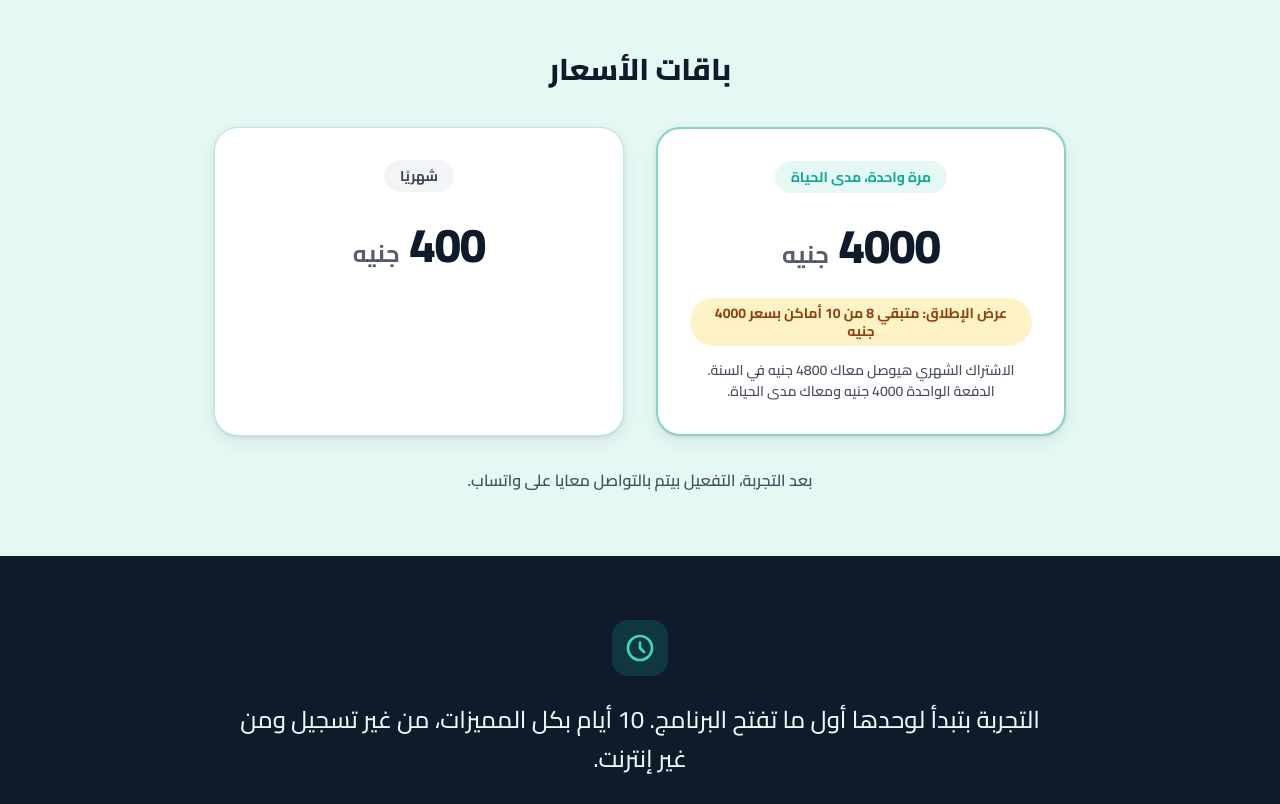
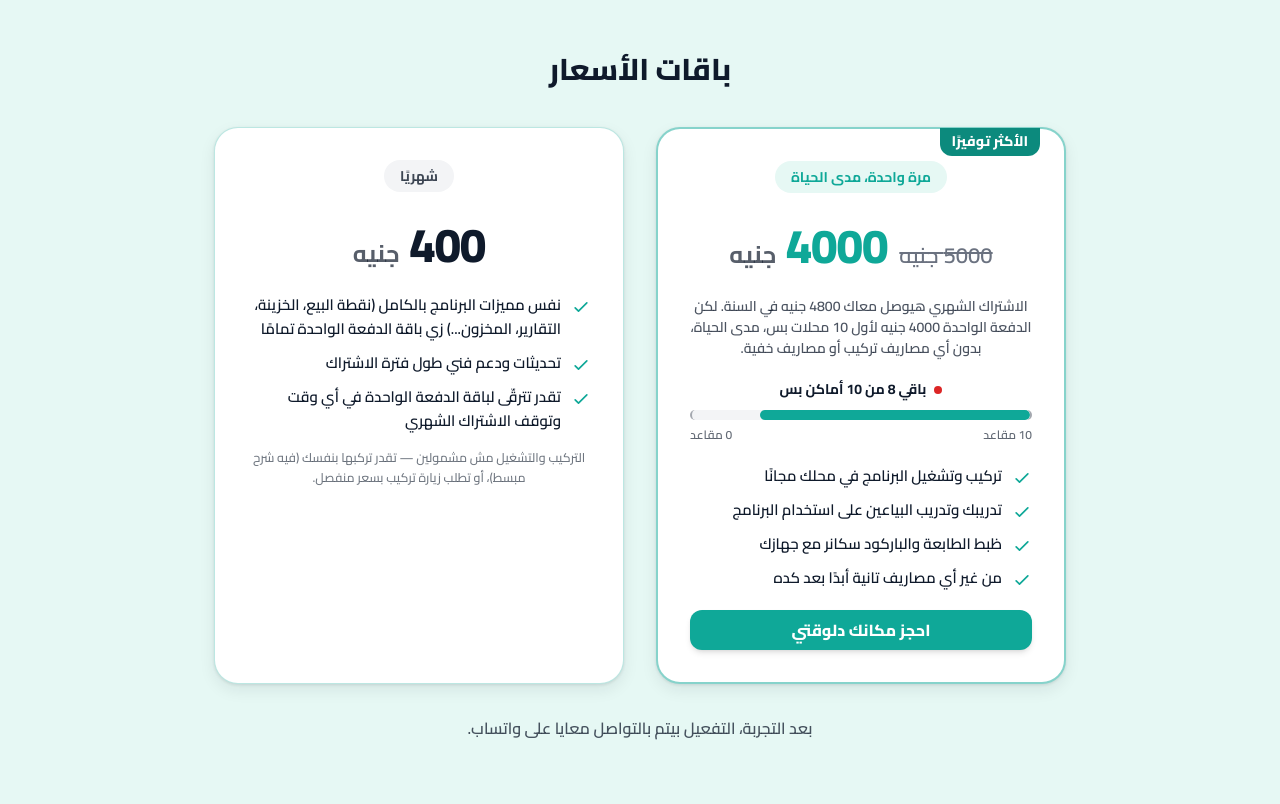
Before and after one commit to maro-devv/sellzy-releases, a plain HTML site: page docs/index.html in a window 1280 px wide. Shown: the part 2210-3014 px from the top of the page. Drawn offline with Linux system fonts and the light colour scheme.

Commit message:
Update pricing section: lifetime highlights, scarcity bar, feature lists

```diff
--- a/docs/app.js
+++ b/docs/app.js
@@ -18,17 +18,22 @@
   }
   document.querySelectorAll('[data-price]').forEach(function (el) {
     var key = el.getAttribute('data-price');
-    var value = key === 'lifetime' ? C.PRICE_LIFETIME : key === 'yearly' ? C.PRICE_MONTHLY * 12 : C.PRICE_MONTHLY;
+    var value = key === 'lifetimeOld' ? C.PRICE_LIFETIME_OLD : key === 'lifetime' ? C.PRICE_LIFETIME : key === 'yearly' ? C.PRICE_MONTHLY * 12 : C.PRICE_MONTHLY;
     el.textContent = formatPrice(value);
   });
 
-  // ---------- Founding-offer scarcity badge (lifetime price card) ----------
-  var foundingBadge = document.getElementById('founding-badge');
-  if (foundingBadge) {
+  // ---------- Founding-offer spots-remaining bar (lifetime price card) ----------
+  document.querySelectorAll('[data-founding-total]').forEach(function (el) { el.textContent = C.FOUNDING_OFFER_TOTAL; });
+  var foundingSpots = document.getElementById('founding-spots');
+  if (foundingSpots) {
     var foundingRemaining = C.FOUNDING_OFFER_TOTAL - C.FOUNDING_OFFER_SOLD;
     if (foundingRemaining > 0) {
-      foundingBadge.textContent = 'عرض الإطلاق: متبقي ' + foundingRemaining + ' من ' + C.FOUNDING_OFFER_TOTAL + ' أماكن بسعر ' + formatPrice(C.PRICE_LIFETIME) + ' جنيه';
-      foundingBadge.hidden = false;
+      foundingSpots.querySelector('[data-founding-remaining]').textContent = foundingRemaining;
+      var foundingTrack = document.getElementById('founding-track');
+      foundingTrack.setAttribute('aria-valuemax', C.FOUNDING_OFFER_TOTAL);
+      foundingTrack.setAttribute('aria-valuenow', foundingRemaining);
+      document.getElementById('founding-fill').style.width = (foundingRemaining / C.FOUNDING_OFFER_TOTAL * 100) + '%';
+      foundingSpots.hidden = false;
     }
   }
 
--- a/docs/config.js
+++ b/docs/config.js
@@ -10,6 +10,7 @@ window.SELLZY_CONFIG = {
   GITHUB_API_BASE: 'https://api.github.com/repos/',
   RELEASE_ASSET_NAME: 'SellzySetup.exe',
 
+  PRICE_LIFETIME_OLD: 5000,
   PRICE_LIFETIME: 4000,
   PRICE_MONTHLY: 400,
 
--- a/docs/index.html
+++ b/docs/index.html
@@ -195,14 +195,37 @@
         <h2 class="h2 h2--center">باقات الأسعار</h2>
         <div class="pricing__grid">
           <div class="price price--main">
+            <span class="price__ribbon">الأكثر توفيرًا</span>
             <span class="price__tag">مرة واحدة، مدى الحياة</span>
-            <div class="price__num"><span data-price="lifetime"></span> <span class="price__cur">جنيه</span></div>
-            <span class="price__badge" id="founding-badge" hidden></span>
-            <p class="price__savings">الاشتراك الشهري هيوصل معاك <span data-price="yearly"></span> جنيه في السنة. الدفعة الواحدة <span data-price="lifetime"></span> جنيه ومعاك مدى الحياة.</p>
+            <div class="price__row">
+              <del class="price__old"><span data-price="lifetimeOld"></span> جنيه</del>
+              <div class="price__num"><span data-price="lifetime"></span> <span class="price__cur">جنيه</span></div>
+            </div>
+            <p class="price__savings">الاشتراك الشهري هيوصل معاك <span data-price="yearly"></span> جنيه في السنة. لكن الدفعة الواحدة <span data-price="lifetime"></span> جنيه لأول <span data-founding-total></span> محلات بس، مدى الحياة، بدون أي مصاريف تركيب أو مصاريف خفية.</p>
+            <div class="spots" id="founding-spots" hidden>
+              <p class="spots__label"><span class="spots__dot" aria-hidden="true"></span><span>باقي <span data-founding-remaining></span> من <span data-founding-total></span> أماكن بس</span></p>
+              <div class="spots__track" id="founding-track" role="progressbar" aria-label="الأماكن المتبقية بسعر الإطلاق" aria-valuemin="0" aria-valuemax="10" aria-valuenow="0">
+                <div class="spots__fill" id="founding-fill"></div>
+              </div>
+              <div class="spots__scale" aria-hidden="true"><span><span data-founding-total></span> مقاعد</span><span>0 مقاعد</span></div>
+            </div>
+            <ul class="price__list">
+              <li><svg class="ico" aria-hidden="true"><use href="#i-check"/></svg><span>تركيب وتشغيل البرنامج في محلك مجانًا</span></li>
+              <li><svg class="ico" aria-hidden="true"><use href="#i-check"/></svg><span>تدريبك وتدريب البياعين على استخدام البرنامج</span></li>
+              <li><svg class="ico" aria-hidden="true"><use href="#i-check"/></svg><span>ظبط الطابعة والباركود سكانر مع جهازك</span></li>
+              <li><svg class="ico" aria-hidden="true"><use href="#i-check"/></svg><span>من غير أي مصاريف تانية أبدًا بعد كده</span></li>
+            </ul>
+            <a class="btn btn--download price__cta" data-wa href="#" target="_blank" rel="noopener noreferrer">احجز مكانك دلوقتي</a>
           </div>
           <div class="price">
             <span class="price__tag">شهريًا</span>
             <div class="price__num"><span data-price="monthly"></span> <span class="price__cur">جنيه</span></div>
+            <ul class="price__list">
+              <li><svg class="ico" aria-hidden="true"><use href="#i-check"/></svg><span>نفس مميزات البرنامج بالكامل (نقطة البيع، الخزينة، التقارير، المخزون...) زي باقة الدفعة الواحدة تمامًا</span></li>
+              <li><svg class="ico" aria-hidden="true"><use href="#i-check"/></svg><span>تحديثات ودعم فني طول فترة الاشتراك</span></li>
+              <li><svg class="ico" aria-hidden="true"><use href="#i-check"/></svg><span>تقدر تترقّى لباقة الدفعة الواحدة في أي وقت وتوقف الاشتراك الشهري</span></li>
+            </ul>
+            <p class="price__fineprint">التركيب والتشغيل مش مشمولين — تقدر تركبها بنفسك (فيه شرح مبسط)، أو تطلب زيارة تركيب بسعر منفصل.</p>
           </div>
         </div>
         <p class="pricing__note">بعد التجربة، التفعيل بيتم بالتواصل معايا على واتساب.</p>
--- a/docs/style.css
+++ b/docs/style.css
@@ -163,7 +163,22 @@ button { font: inherit; color: inherit; cursor: pointer; }
 .price--main .price__tag { background: var(--bg); color: var(--mint); }
 .price__num { font-size: 40px; line-height: 1.2; font-weight: 800; letter-spacing: -.025em; }
 .price__cur { font-size: 22px; font-weight: 700; color: rgb(15 26 43 / .7); letter-spacing: 0; }
-.price__badge { display: inline-block; margin-top: 12px; padding: 6px 16px; border-radius: 999px; background: #FEF3C7; color: #92400E; font-size: 12.5px; line-height: 18px; font-weight: 700; }
+.price--main { position: relative; }
+.price__ribbon { position: absolute; top: -1px; inset-inline-start: 24px; padding: 4px 12px 6px; border-radius: 0 0 12px 12px; background: var(--mint-dark); color: #fff; font-size: 12.5px; line-height: 18px; font-weight: 800; }
+.price__row { display: flex; align-items: baseline; justify-content: center; flex-wrap: wrap; gap: 6px 12px; }
+.price__old { font-size: 18px; font-weight: 600; color: #6b7280; text-decoration: line-through; }
+.price--main .price__num { color: var(--mint); }
+.spots { margin-top: 16px; }
+.spots__label { display: flex; align-items: center; justify-content: center; gap: 8px; font-size: 14px; line-height: 1.5; font-weight: 700; color: var(--navy); }
+.spots__dot { width: 8px; height: 8px; border-radius: 50%; background: #DC2626; flex: none; }
+.spots__track { display: flex; height: 10px; margin-top: 10px; border-radius: 999px; background: var(--gray-100); border-inline: 2px solid rgb(15 26 43 / .35); overflow: hidden; }
+.spots__fill { height: 100%; border-radius: 999px; background: var(--mint); }
+.spots__scale { display: flex; justify-content: space-between; margin-top: 6px; font-size: 12px; font-weight: 600; color: rgb(15 26 43 / .65); }
+.price__list { display: grid; gap: 10px; margin-top: 16px; padding: 0; list-style: none; text-align: start; font-size: 14px; line-height: 1.6; font-weight: 600; color: var(--navy); }
+.price__list li { display: flex; align-items: flex-start; gap: 10px; }
+.price__list .ico { margin-top: 4px; color: var(--mint); }
+.price__cta { display: flex; margin-top: 20px; width: 100%; }
+.price__fineprint { margin-top: 14px; font-size: 12.5px; line-height: 1.6; font-weight: 500; color: rgb(15 26 43 / .6); }
 .price__savings { margin-top: 12px; font-size: 13px; line-height: 1.5; font-weight: 600; color: rgb(15 26 43 / .75); }
 .pricing__note { margin-top: 16px; padding: 12px; text-align: center; background: #fff; border: 1px solid var(--card-border); border-radius: 12px; font-size: 14px; font-weight: 600; color: var(--navy); box-shadow: var(--card-shadow); }
 
@@ -284,7 +299,10 @@ button { font: inherit; color: inherit; cursor: pointer; }
   .price__tag { margin-bottom: 24px; }
   .price__num { font-size: 48px; margin-bottom: 8px; }
   .price__cur { font-size: 24px; }
-  .price__badge { font-size: 14px; margin-top: 16px; }
+  .price__old { font-size: 22px; }
+  .price__ribbon { font-size: 14px; }
+  .spots { margin-top: 20px; }
+  .price__list { font-size: 15px; margin-top: 20px; }
   .price__savings { font-size: 14px; margin-top: 14px; }
   .pricing__note { margin: 0; padding: 0; background: none; border: 0; box-shadow: none; font-size: 16px; color: rgb(15 26 43 / .75); }
 
```
